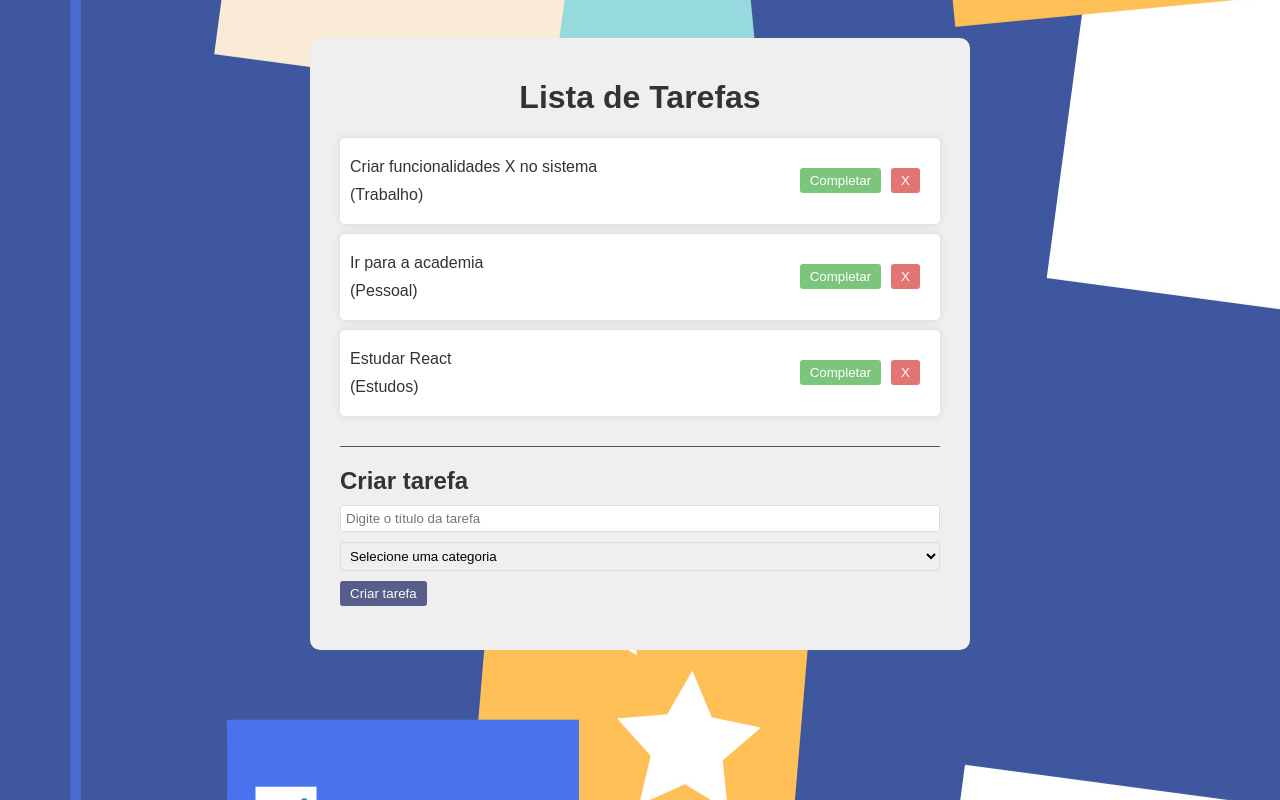
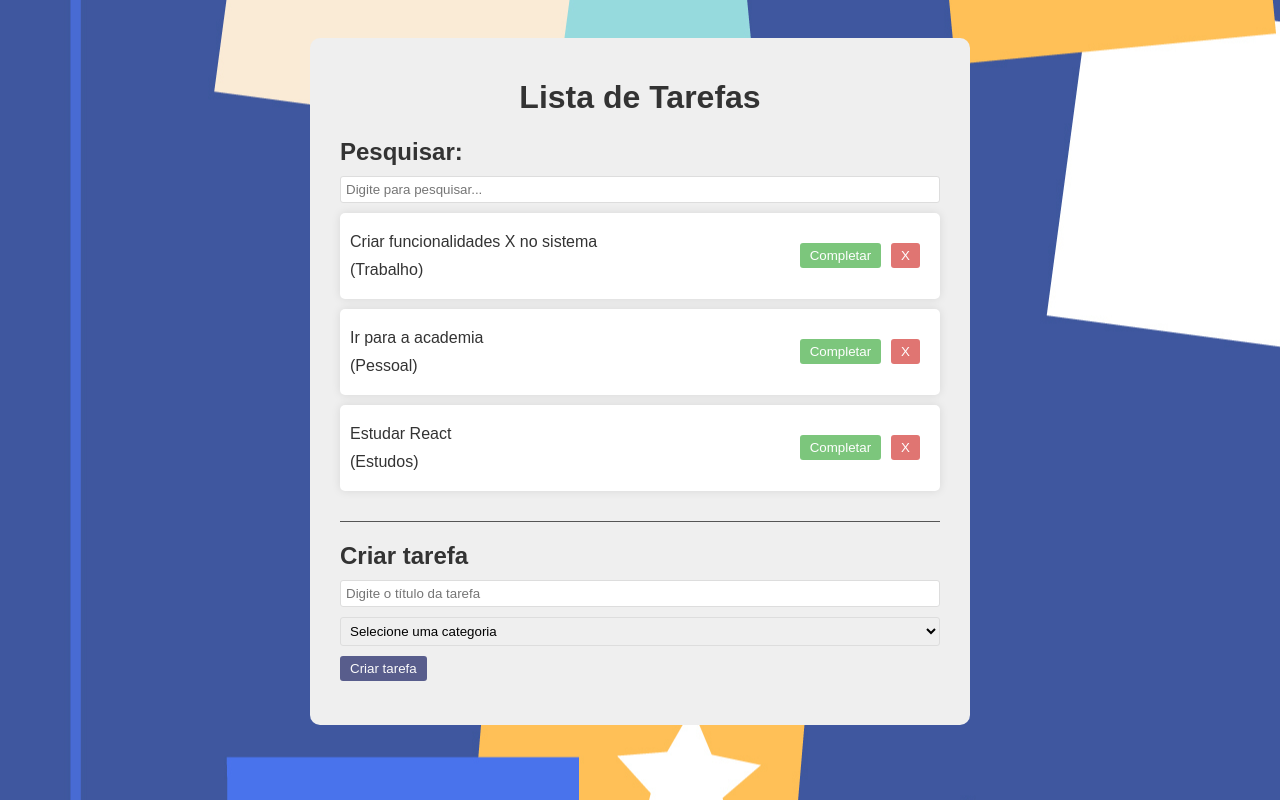
Before and after one commit to Almir-git-unifc/ToDo_crud-app_react, a React (Vite) app: page / in a window 1280 px wide. Shown: the top 800 px of the page. Built offline with nearby package versions, Linux system fonts and the light colour scheme.

Commit message:
feat(js): v0.16.000 - create Search.jsx file with search graph, and add this element to App.jsx

```diff
--- a/src/App.jsx
+++ b/src/App.jsx
@@ -1,7 +1,8 @@
-import { useState } from 'react'
-import Todo from './components/Todo'
-import TodoForm from './components/TodoForm'
-import './App.css'
+import { useState } from 'react';
+import Todo from './components/Todo';
+import TodoForm from './components/TodoForm';
+import Search from './components/Search';
+import './App.css';
 
 function App () {
   const [todos, setTodos] = useState([
@@ -67,6 +68,7 @@ function App () {
   return (
     <div className='App'>
       <h1>Lista de Tarefas</h1>
+      < Search />
       <div className='todo-list'>
         {todos.map(todo => (
           <Todo key={todo.id} todo={todo} removeTodo={removeTodo} completeTodo={completeTodo} />
--- /dev/null
+++ b/src/components/Search.jsx
@@ -0,0 +1,15 @@
+/**Recebe dois estados, o estado de buscar=search, e o estado de mudar a busca=setSearch  */
+const Search = ({ search, setSearch }) => {
+  return (
+    <div className='search'>
+      <h2>Pesquisar:</h2>
+      <input
+        type='text'
+        value={search} /** value é o termo da pesquisa */
+        onChange={e => setSearch(e.target.value)}
+        placeholder='Digite para pesquisar...'
+      />
+    </div>
+  );
+};
+export default Search
```
Also changed, not shown: 2 other files (tests, documents, lock files or other folders).
